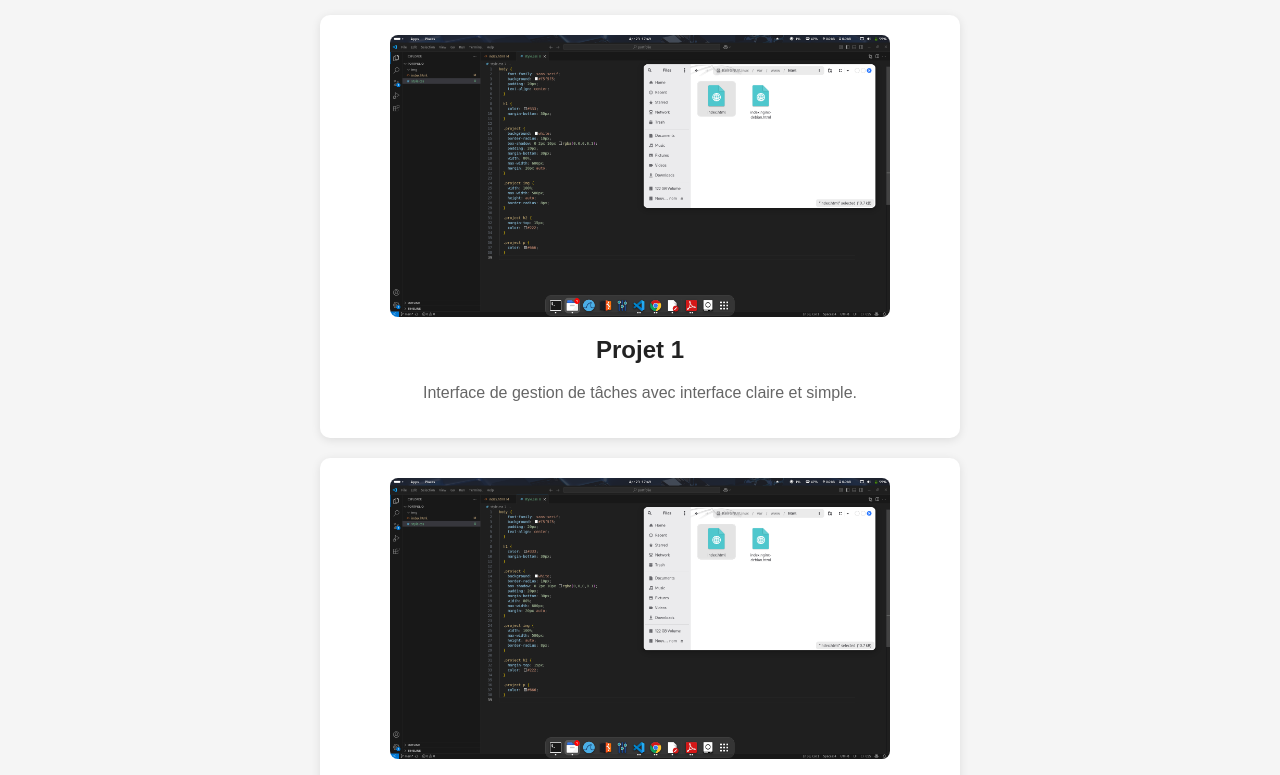
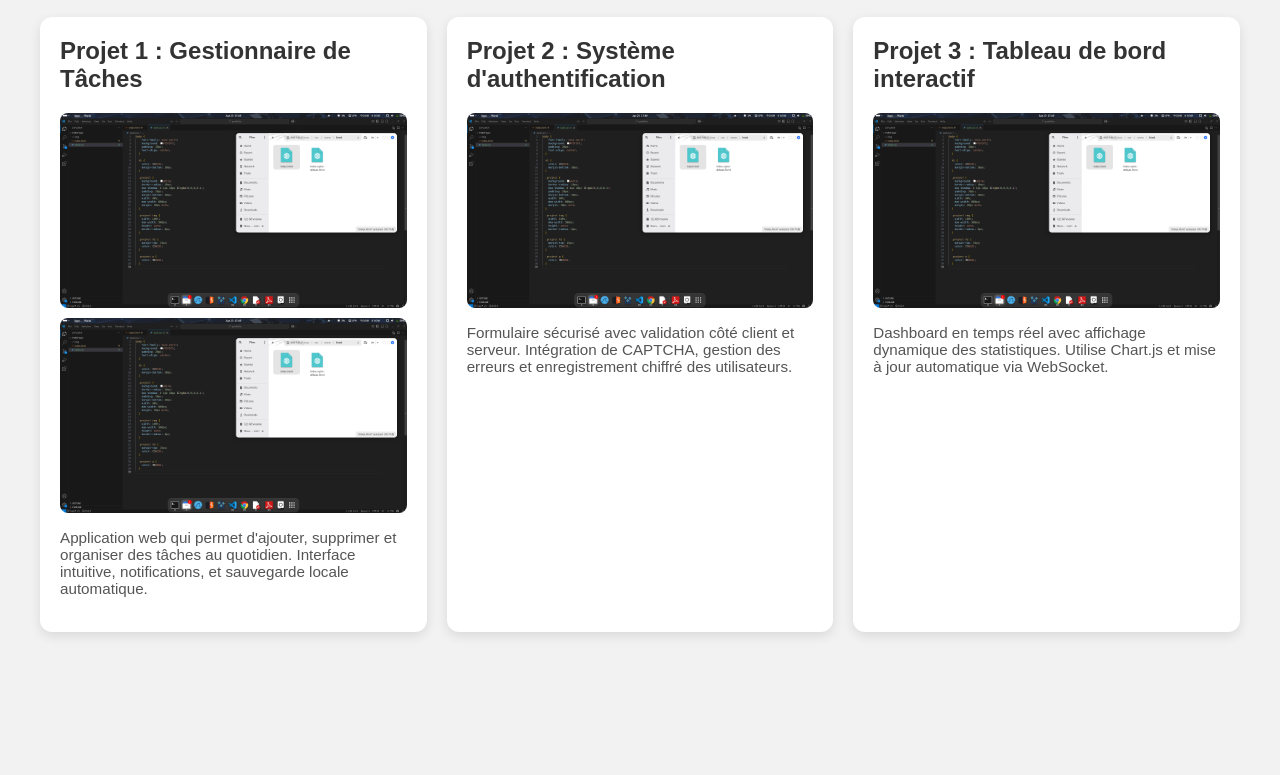
Before and after one commit to Tech-dax/portfolio, a plain HTML site: page index.html in a window 1280 px wide. Shown: the part 101-876 px from the top of the page. After the commit the page ends 800 px from the top, so only its background shows below. Drawn offline with Linux system fonts and the light colour scheme.

Commit message:
port folio

```diff
--- a/index.html
+++ b/index.html
@@ -8,22 +8,34 @@
 <body>
   <h1>Mes Projets</h1>
 
-  <div class="project">
-    <img src="img/projet1.png" alt="Projet 1">
-    <h2>Projet 1</h2>
-    <p>Interface de gestion de tâches avec interface claire et simple.</p>
-  </div>
+  <div class="grid">
+    <!-- Projet 1 -->
+    <div class="project">
+      <h2>Projet 1 : Gestionnaire de Tâches</h2>
+      <div class="images">
+        <img src="img/projet1.png" alt="Interface principale">
+        <img src="img/projet1.png" alt="Ajout d'une tâche">
+      </div>
+      <p>Application web qui permet d'ajouter, supprimer et organiser des tâches au quotidien. Interface intuitive, notifications, et sauvegarde locale automatique.</p>
+    </div>
 
-  <div class="project">
-    <img src="img/projet2.png" alt="Projet 2">
-    <h2>Projet 2</h2>
-    <p>Page d'inscription sécurisée avec vérification dynamique.</p>
-  </div>
+    <!-- Projet 2 -->
+    <div class="project">
+      <h2>Projet 2 : Système d'authentification</h2>
+      <div class="images">
+        <img src="img/projet2.png" alt="Formulaire de login">
+      </div>
+      <p>Formulaire sécurisé avec validation côté client et serveur. Intégration de CAPTCHA, gestion des erreurs et enregistrement chiffré des utilisateurs.</p>
+    </div>
 
-  <div class="project">
-    <img src="img/projet3.png" alt="Projet 3">
-    <h2>Projet 3</h2>
-    <p>Dashboard interactif avec statistiques en temps réel.</p>
+    <!-- Projet 3 -->
+    <div class="project">
+      <h2>Projet 3 : Tableau de bord interactif</h2>
+      <div class="images">
+        <img src="img/projet3.png" alt="Statistiques">
+      </div>
+      <p>Dashboard en temps réel avec affichage dynamique des statistiques. Utilise Chart.js et mise à jour automatique via WebSocket.</p>
+    </div>
   </div>
 </body>
 </html>
--- a/style.css
+++ b/style.css
@@ -1,38 +1,51 @@
 body {
     font-family: sans-serif;
-    background: #f5f5f5;
+    background: #f2f2f2;
+    margin: 0;
     padding: 20px;
     text-align: center;
   }
 
   h1 {
-    color: #333;
-    margin-bottom: 30px;
+    color: #222;
+    margin-bottom: 40px;
+  }
+
+  .grid {
+    display: grid;
+    grid-template-columns: repeat(auto-fit, minmax(300px, 1fr));
+    gap: 20px;
+    max-width: 1200px;
+    margin: auto;
   }
 
   .project {
     background: white;
-    border-radius: 10px;
-    box-shadow: 0 2px 10px rgba(0,0,0,0.1);
     padding: 20px;
-    margin-bottom: 30px;
-    width: 80%;
-    max-width: 600px;
-    margin: 20px auto;
+    border-radius: 12px;
+    box-shadow: 0 4px 12px rgba(0,0,0,0.1);
+    text-align: left;
   }
 
-  .project img {
+  .project h2 {
+    margin-top: 0;
+    color: #333;
+  }
+
+  .project .images {
+    display: flex;
+    flex-wrap: wrap;
+    gap: 10px;
+    margin: 10px 0;
+  }
+
+  .project .images img {
     width: 100%;
-    max-width: 500px;
-    height: auto;
+    max-width: 100%;
     border-radius: 8px;
   }
 
-  .project h2 {
-    margin-top: 15px;
-    color: #222;
+  .project p {
+    color: #555;
+    font-size: 0.95em;
   }
-
-  .project p {
-    color: #666;
-  }
```
